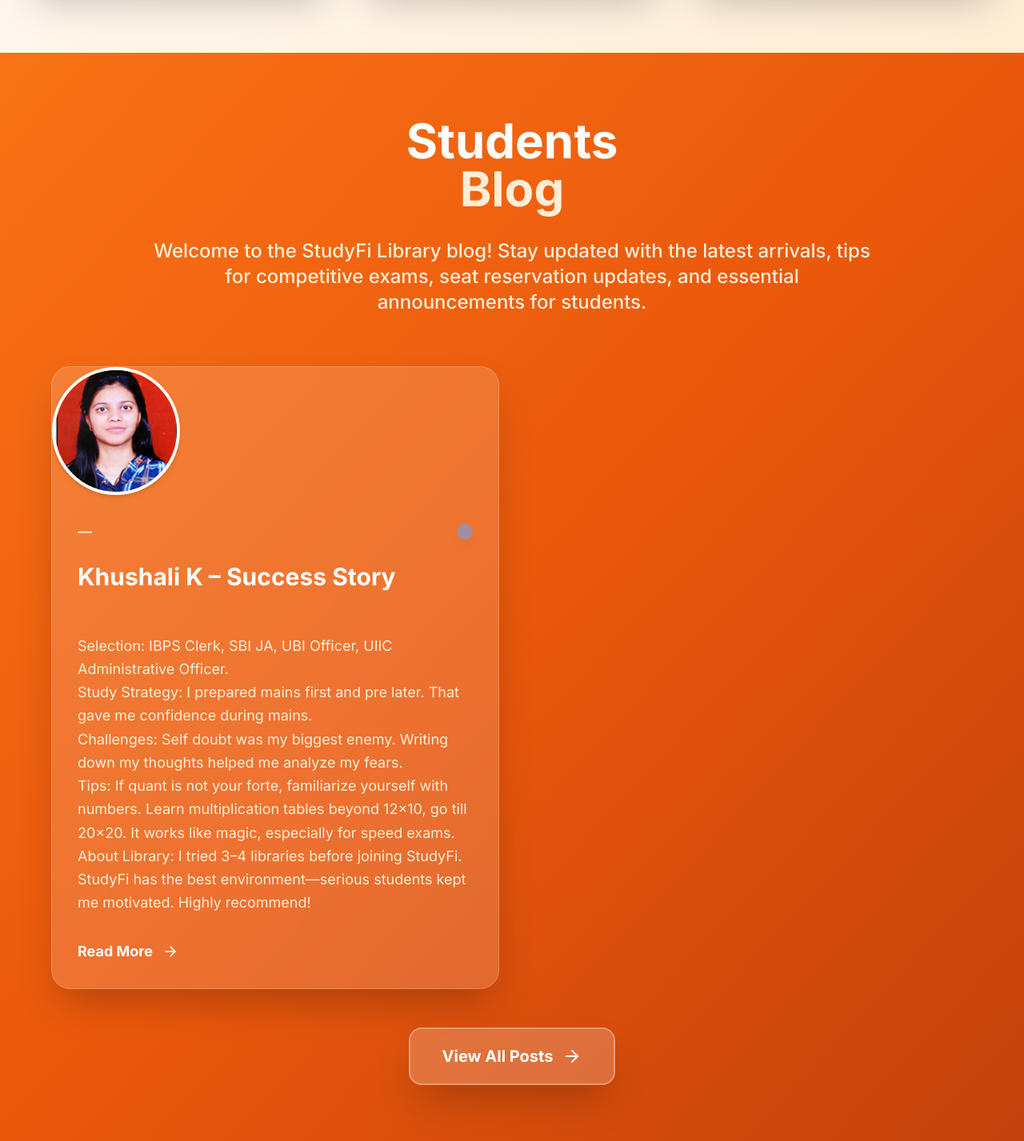
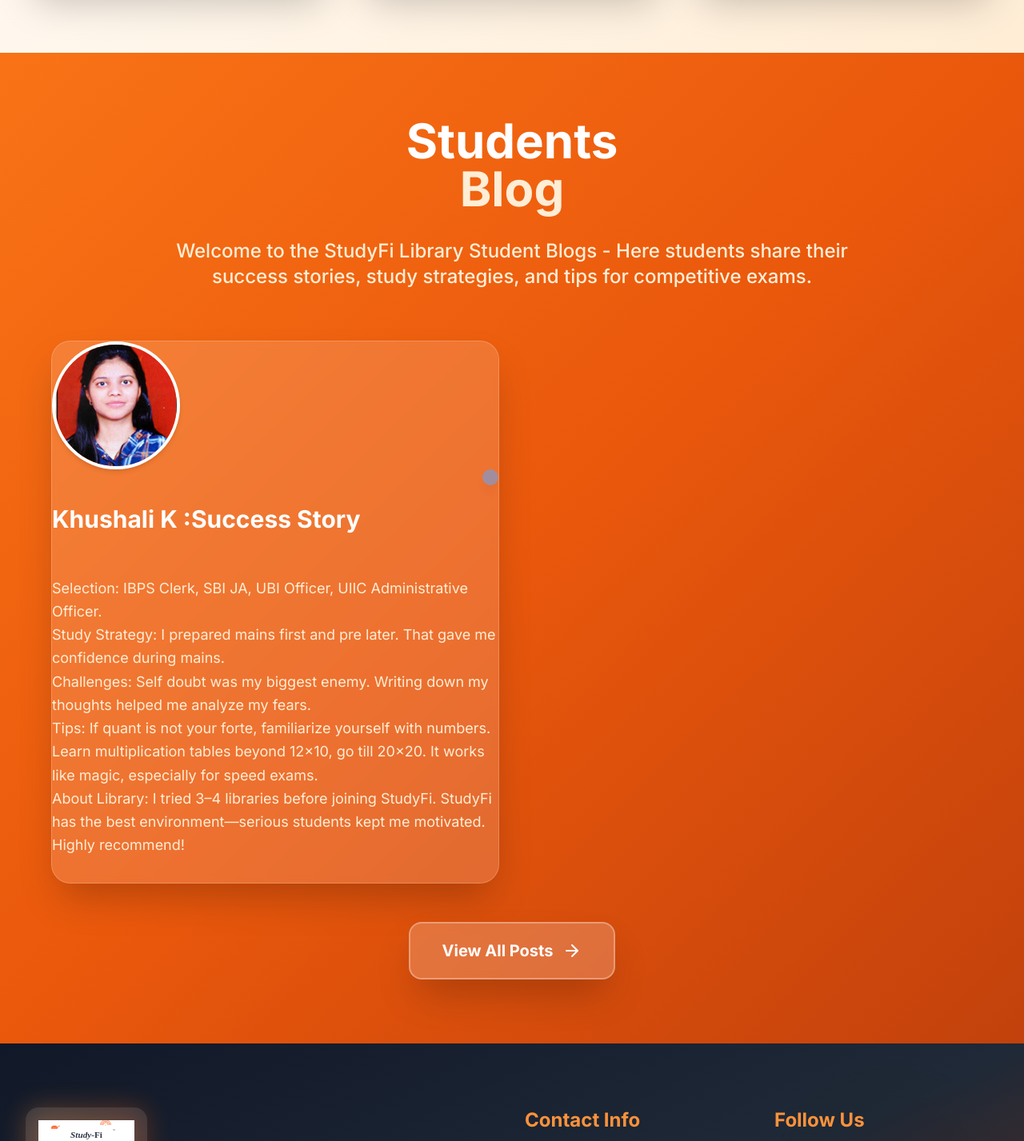
Before and after one commit to MADHURMEHARE/studyfi-lib, a Next.js app: page / in a window 1280 px wide. Shown: the part 3957-5384 px from the top of the page at 80% size. Built offline with nearby package versions, Linux system fonts and the light colour scheme.

Commit message:
change in image

```diff
--- a/components/homepage/BlogSection.tsx
+++ b/components/homepage/BlogSection.tsx
@@ -3,8 +3,7 @@ import { ArrowRight } from "lucide-react";
 export default function BlogSection() {
   const blogPosts = [
     {
-      date: "—",
-      title: "Khushali K – Success Story",
+      title: "Khushali K    :Success Story",
       content: `
         Selection: IBPS Clerk, SBI JA, UBI Officer, UIIC Administrative Officer.
         Study Strategy: I prepared mains first and pre later. That gave me confidence during mains.
@@ -13,7 +12,7 @@ export default function BlogSection() {
         About Library: I tried 3–4 libraries before joining StudyFi. StudyFi has the best environment—serious students kept me motivated. Highly recommend!
       `,
       statusColor: "bg-blue-400",
-      image: "/uploads/Khushali.png", // ✅ Add student photo
+      image: "uploads/Khushali.png", // ✅ Add student photo
     },
 
   ];
@@ -37,9 +36,7 @@ export default function BlogSection() {
             Students <span className="block text-orange-100">Blog</span>
           </h2>
           <p className="text-xl md:text-2xl text-orange-100 max-w-4xl mx-auto font-medium leading-relaxed">
-            Welcome to the StudyFi Library blog! Stay updated with the latest
-            arrivals, tips for competitive exams, seat reservation updates, and
-            essential announcements for students.
+            Welcome to the StudyFi Library Student Blogs - Here students share their success stories, study strategies, and tips for competitive exams.
           </p>
         </div>
 
@@ -59,10 +56,10 @@ export default function BlogSection() {
                 />
               )}
 
-              <div className="p-8">
+              <div className="">
                 <div className="flex items-center justify-between mb-6">
                   <span className="text-orange-100 text-lg font-semibold">
-                    {post.date}
+
                   </span>
                   <div
                     className={`w-5 h-5 ${post.statusColor} rounded-full shadow-lg animate-pulse`}
@@ -74,10 +71,7 @@ export default function BlogSection() {
                 <p className="text-orange-100 leading-relaxed text-lg whitespace-pre-line mb-8">
                   {post.content}
                 </p>
-                <button className="flex items-center space-x-3 text-white hover:text-orange-200 transition-all duration-300 font-bold text-lg group">
-                  <span>Read More</span>
-                  <ArrowRight className="w-5 h-5 group-hover:translate-x-1 transition-transform" />
-                </button>
+
               </div>
             </div>
           ))}
```
